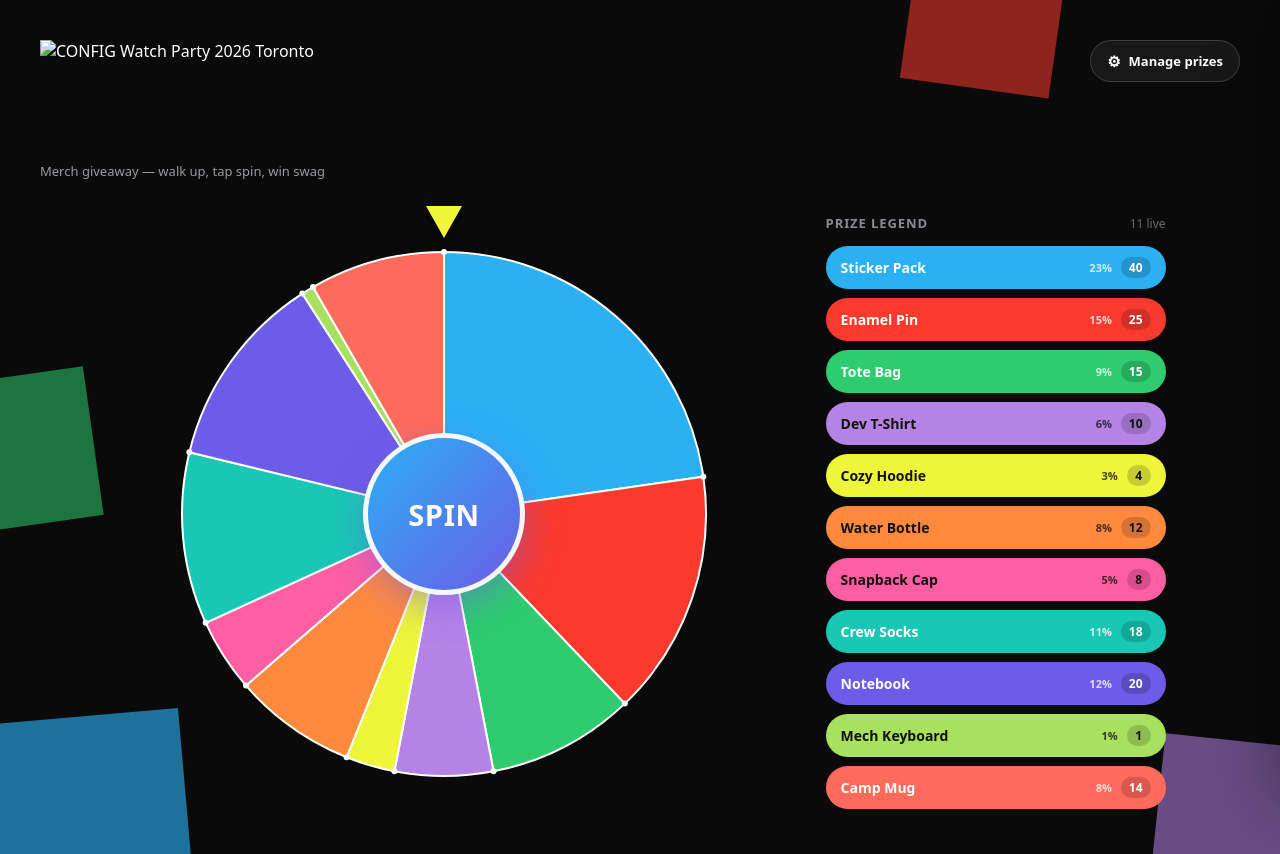
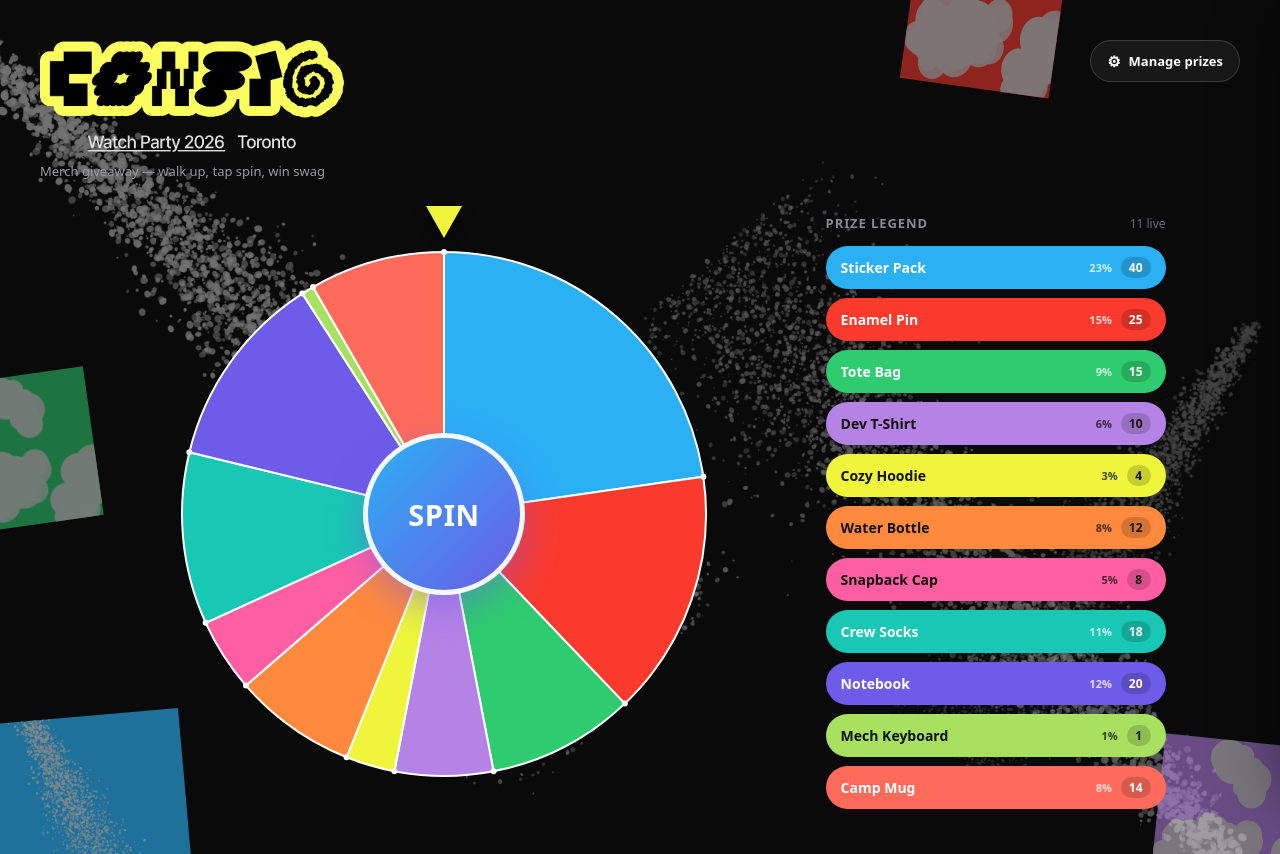
Before and after one commit to samanthavp/config-spin-the-wheel, a plain HTML site: page public/index.html in a window 1280 px wide. Drawn offline with nearby package versions, Linux system fonts and the light colour scheme; a web font is replaced by a local one.

Commit message:
Reorganize project into public/ for static hosting
Moves the app entrypoint and assets under public/ so the site can be
served as a static directory, and updates README to match (including
correcting the description of public/uploads/, which is gitignored
and currently unused by the app).

```diff
--- a/Spin the Wheel.dc.html
+++ b/public/index.html
@@ -29,27 +29,27 @@
 
   <!-- graffiti / splatter background -->
   <div aria-hidden="true" style="position:absolute;inset:0;overflow:hidden;pointer-events:none;z-index:0">
-    <img src="tex/spray.png" alt="" style="position:absolute;top:-10%;left:-14%;width:74%;opacity:.5;transform:rotate(6deg)">
-    <img src="tex/spray.png" alt="" style="position:absolute;bottom:-16%;right:-12%;width:68%;opacity:.4;transform:rotate(192deg)">
-    <img src="tex/spray.png" alt="" style="position:absolute;top:34%;right:-8%;width:42%;opacity:.28;transform:rotate(86deg)">
+    <img src="./assets/tex/spray.png" alt="" style="position:absolute;top:-10%;left:-14%;width:74%;opacity:.5;transform:rotate(6deg)">
+    <img src="./assets/tex/spray.png" alt="" style="position:absolute;bottom:-16%;right:-12%;width:68%;opacity:.4;transform:rotate(192deg)">
+    <img src="./assets/tex/spray.png" alt="" style="position:absolute;top:34%;right:-8%;width:42%;opacity:.28;transform:rotate(86deg)">
     <div style="position:absolute;top:-96px;right:17%;width:150px;height:185px;background:#FB3A2E;transform:rotate(8deg);overflow:hidden;opacity:.55">
-      <img src="tex/blobs.png" alt="" style="position:absolute;inset:-12%;width:124%;height:124%;opacity:.92">
+      <img src="./assets/tex/blobs.png" alt="" style="position:absolute;inset:-12%;width:124%;height:124%;opacity:.92">
     </div>
     <div style="position:absolute;bottom:-84px;left:-52px;width:240px;height:220px;background:#2BB0F4;transform:rotate(-5deg);overflow:hidden;opacity:.62">
-      <img src="tex/spray.png" alt="" style="position:absolute;top:-30%;left:-20%;width:150%;opacity:.95;transform:rotate(30deg)">
+      <img src="./assets/tex/spray.png" alt="" style="position:absolute;top:-30%;left:-20%;width:150%;opacity:.95;transform:rotate(30deg)">
     </div>
     <div style="position:absolute;bottom:-42px;right:-32px;width:155px;height:155px;background:#B583E6;transform:rotate(6deg);overflow:hidden;opacity:.55">
-      <img src="tex/blobs.png" alt="" style="position:absolute;inset:-12%;width:124%;height:124%;opacity:.92">
+      <img src="./assets/tex/blobs.png" alt="" style="position:absolute;inset:-12%;width:124%;height:124%;opacity:.92">
     </div>
     <div style="position:absolute;top:44%;left:-56px;width:150px;height:150px;background:#2ECC6F;transform:rotate(-8deg);overflow:hidden;opacity:.55">
-      <img src="tex/blobs.png" alt="" style="position:absolute;inset:-12%;width:124%;height:124%;opacity:.9">
+      <img src="./assets/tex/blobs.png" alt="" style="position:absolute;inset:-12%;width:124%;height:124%;opacity:.9">
     </div>
   </div>
 
   <!-- header -->
   <div style="position:relative;z-index:2;display:flex;align-items:flex-start;justify-content:space-between;gap:16px;flex-wrap:wrap;margin-bottom:clamp(16px,3vw,34px)">
     <div>
-      <img src="config-title.png" alt="CONFIG Watch Party 2026 Toronto" style="display:block;height:clamp(64px,10vw,112px);width:auto;max-width:100%">
+      <img src="./assets/images/config-title.png" alt="CONFIG Watch Party 2026 Toronto" style="display:block;height:clamp(64px,10vw,112px);width:auto;max-width:100%">
       <div style="font-size:13px;color:#9a9aa2;margin-top:10px;font-weight:500">Merch giveaway — walk up, tap spin, win swag</div>
     </div>
     <button onClick="{{ toggleAdmin }}" style="display:inline-flex;align-items:center;gap:8px;background:rgba(255,255,255,.06);border:1.5px solid rgba(255,255,255,.16);color:#fff;font-weight:600;font-size:13px;padding:10px 16px;border-radius:999px;cursor:pointer;transition:background .2s,transform .15s" style-hover="background:rgba(255,255,255,.12);transform:translateY(-1px)">
```
Also changed, not shown: README.md, public/assets/images/config-title.png (added), public/assets/tex/blobs.png (added), public/assets/tex/spray.png (added), public/support.js (renamed from support.js), 1 other file.
